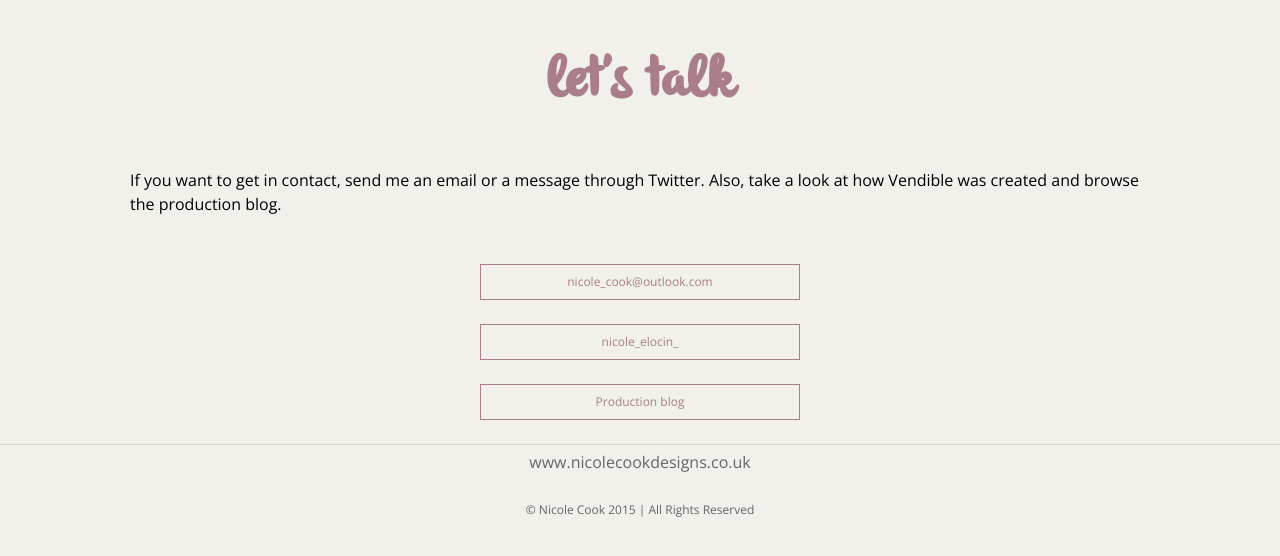
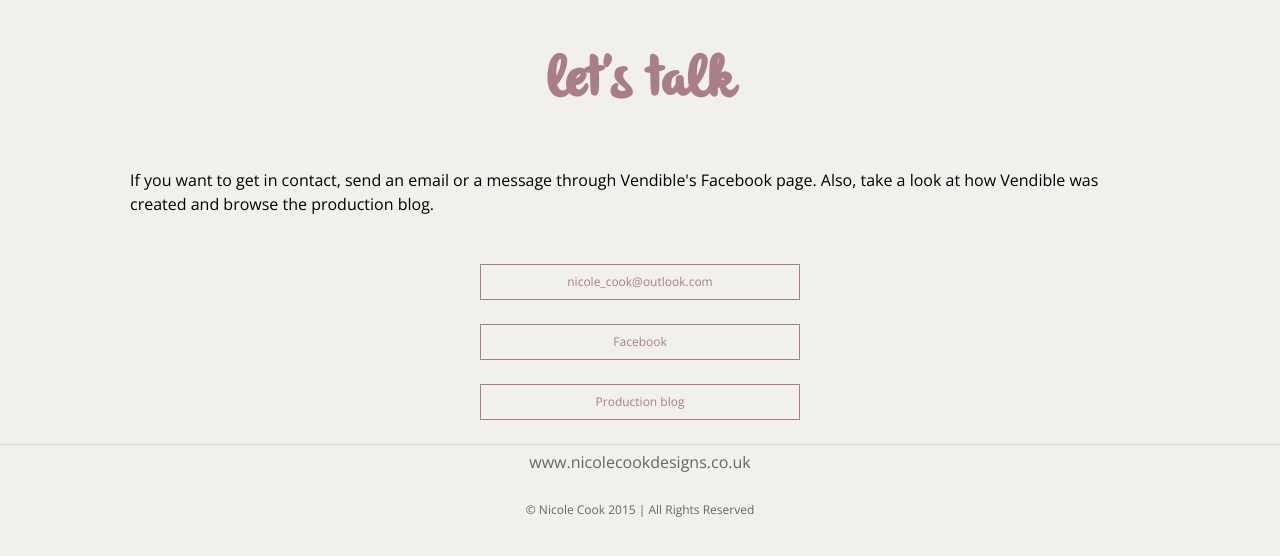
Before and after one commit to nicoleee/vendible, a PHP site: page /contact.php in a window 1280 px wide. Shown: the part 126-682 px from the top of the page. Run offline with PHP 8.4, Linux system fonts and the light colour scheme.

Commit message:
Added link to Facebook page

```diff
--- a/contact.php
+++ b/contact.php
@@ -7,8 +7,8 @@ include './parts/header.php';
  <div class="container">
 	<h1 class="h1 align-center text--purple">let's talk</h1>
 
-	<p class="left">If you want to get in contact, send me an email or a message through Twitter. Also, take a look at how Vendible was created and
-	 browse the production blog.</p>
+	<p class="left">If you want to get in contact, send an email or a message through Vendible's Facebook page. Also, take a look at how
+		Vendible was created and browse the production blog.</p>
 </div>
 
 <div class="section container quarter">
@@ -19,9 +19,9 @@ include './parts/header.php';
 		nicole_cook@outlook.com
 	</p></a>
 
-	<a href="https://twitter.com/nicole_elocin_">
+	<a href="https://www.facebook.com/pages/Vendible/329195953957460?ref=hl">
 	<p class="btn--purple-outline align-center">
-		nicole_elocin_
+		Facebook
 	</p></a>
 
 	<a href="http://vendiblevisual.tumblr.com/">
```
